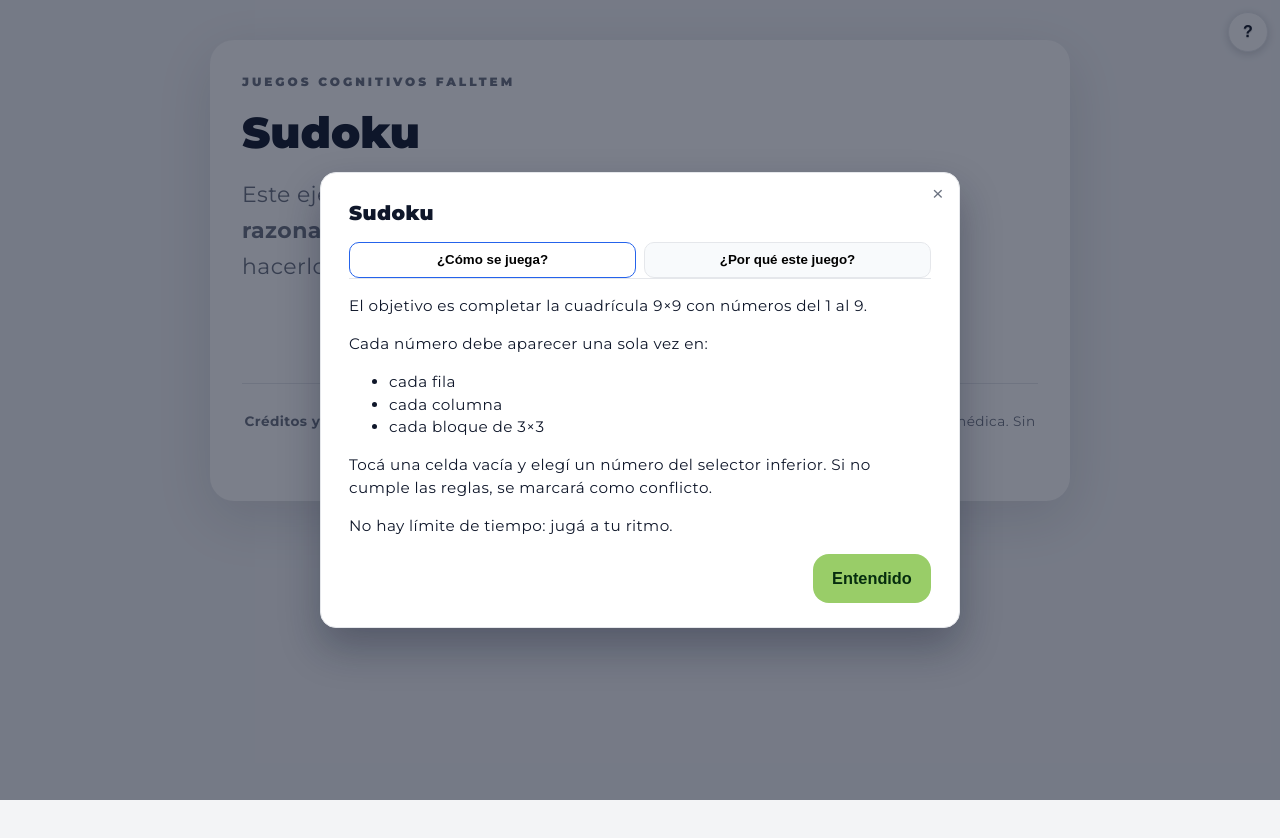
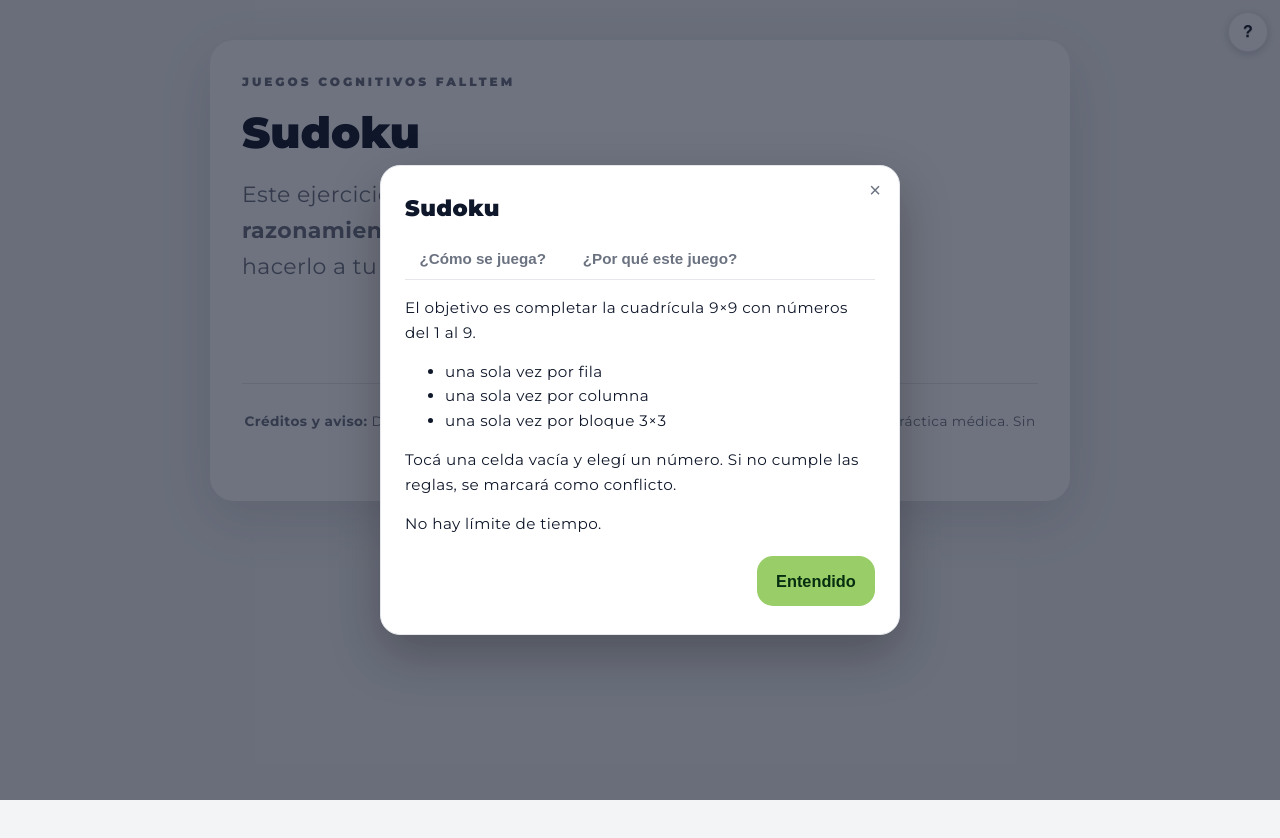
Before and after one commit to fundacion-falltem/Juego-Sudoku, a website with bundled scripts: page index.html in a window 1280 px wide. Both pictures are taken after a click on the button "Ayuda". Built offline with nearby package versions, Linux system fonts and the light colour scheme.

Commit message:
helper update

```diff
--- /dev/null
+++ b/css/sudoku-modal.css
@@ -0,0 +1,79 @@
+/* Sudoku — Modal ayuda (solo Sudoku, no global) */
+
+#aboutModal.modal {
+  position: fixed;
+  inset: 0;
+  background: rgba(15, 23, 42, 0.6);
+  display: none;
+  align-items: center;
+  justify-content: center;
+  z-index: 999;
+}
+
+#aboutModal.modal.open {
+  display: flex;
+}
+
+#aboutModal .modal-card {
+  background: #fff;
+  border-radius: 20px;
+  width: calc(100% - 2rem);
+  max-width: 520px;
+  max-height: 85vh;
+  overflow: auto;
+  padding: 1.5rem 1.5rem 1.75rem;
+  box-shadow: 0 20px 50px rgba(0,0,0,0.25);
+  position: relative;
+}
+
+#aboutModal .modal-close {
+  position: absolute;
+  top: 0.75rem;
+  right: 0.75rem;
+  font-size: 1.25rem;
+  background: transparent;
+  border: none;
+  cursor: pointer;
+}
+
+#aboutModal .modal-title {
+  margin: 0 0 1rem;
+  font-size: 1.4rem;
+  font-weight: 900;
+}
+
+#aboutModal .modal-tabs {
+  display: flex;
+  gap: 0.5rem;
+  margin-bottom: 1rem;
+}
+
+#aboutModal .modal-tabs .tab {
+  flex: 1;
+  padding: 0.6rem 0.75rem;
+  border-radius: 10px;
+  border: 1px solid var(--border, #e5e7eb);
+  background: #f8fafc;
+  font-weight: 700;
+  cursor: pointer;
+}
+
+#aboutModal .modal-tabs .tab.active {
+  background: #fff;
+  border-color: var(--brand, #2563eb);
+}
+
+#aboutModal .tab-panel[hidden] {
+  display: none;
+}
+
+#aboutModal .modal-actions {
+  margin-top: 1.25rem;
+  display: flex;
+  justify-content: flex-end;
+}
+
+#aboutModal .disclaimer {
+  font-size: 0.85rem;
+  color: var(--muted, #64748b);
+}
--- a/index.html
+++ b/index.html
@@ -16,11 +16,11 @@
   <link rel="stylesheet" href="css/falltem-tokens.css">
   <link rel="stylesheet" href="css/game-shell.css">
   <link rel="stylesheet" href="css/sudoku.css">
+  <link rel="stylesheet" href="css/sudoku-modal.css">
 </head>
 
 <body>
 
-  <!-- Accesibilidad -->
   <a href="#juego" class="skip">Saltar al juego</a>
 
   <!-- Botón ayuda -->
@@ -33,9 +33,7 @@
     >?</button>
   </div>
 
-  <!-- CONTENEDOR GENERAL -->
   <main class="wrap">
-
     <div class="card">
 
       <!-- INTRO -->
@@ -51,19 +49,13 @@
         </p>
 
         <section class="controles">
-          <button
-            id="btnComenzar"
-            class="btn principal"
-            type="button"
-          >
+          <button id="btnComenzar" class="btn principal" type="button">
             Comenzar
           </button>
         </section>
       </header>
 
-      <!-- =========================
-           JUEGO
-           ========================= -->
+      <!-- JUEGO -->
       <section
         id="juego"
         class="juego juego-sudoku"
@@ -71,7 +63,6 @@
         aria-live="polite"
       >
         <div class="game-shell">
-
           <div class="sudoku-app">
 
             <div class="sudoku-game">
@@ -98,14 +89,8 @@
         </div>
       </section>
 
-      <!-- ESTADO -->
-      <section
-        id="estado"
-        class="estado"
-        aria-live="polite"
-      ></section>
+      <section id="estado" class="estado" aria-live="polite"></section>
 
-      <!-- FOOTER -->
       <footer class="mini-credit">
         <p>
           <strong>Créditos y aviso:</strong>
@@ -118,77 +103,46 @@
     </div>
   </main>
 
-  <!-- =========================
-       MODAL AYUDA
-       ========================= -->
-  <div
-    id="aboutModal"
-    class="modal"
-    aria-hidden="true"
-  >
-    <div
-      class="modal-card"
-      role="dialog"
-      aria-modal="true"
-      tabindex="-1"
-    >
+  <!-- MODAL AYUDA -->
+  <div id="aboutModal" class="modal" aria-hidden="true">
+    <div class="modal-card" role="dialog" aria-modal="true" tabindex="-1">
+
       <button class="modal-close" aria-label="Cerrar">×</button>
 
       <h2 class="modal-title">Sudoku</h2>
 
-      <!-- SOLAPAS -->
       <div class="modal-tabs">
-        <button class="tab active" data-tab="como">¿Cómo se juega?</button>
-        <button class="tab" data-tab="porque">¿Por qué este juego?</button>
+        <button class="modal-tab active" data-tab="como">¿Cómo se juega?</button>
+        <button class="modal-tab" data-tab="porque">¿Por qué este juego?</button>
       </div>
 
-      <!-- CONTENIDO -->
       <div class="modal-content">
 
-        <!-- CÓMO SE JUEGA -->
-        <div class="tab-panel active" data-panel="como">
+        <div class="modal-panel active" data-panel="como">
+          <p>El objetivo es completar la cuadrícula 9×9 con números del 1 al 9.</p>
+          <ul>
+            <li>una sola vez por fila</li>
+            <li>una sola vez por columna</li>
+            <li>una sola vez por bloque 3×3</li>
+          </ul>
           <p>
-            El objetivo es completar la cuadrícula 9×9 con números del 1 al 9.
-          </p>
-
-          <p>
-            Cada número debe aparecer una sola vez en:
-          </p>
-
-          <ul>
-            <li>cada fila</li>
-            <li>cada columna</li>
-            <li>cada bloque de 3×3</li>
-          </ul>
-
-          <p>
-            Tocá una celda vacía y elegí un número del selector inferior.
+            Tocá una celda vacía y elegí un número.
             Si no cumple las reglas, se marcará como conflicto.
           </p>
-
-          <p>
-            No hay límite de tiempo: jugá a tu ritmo.
-          </p>
+          <p>No hay límite de tiempo.</p>
         </div>
 
-        <!-- POR QUÉ ESTE JUEGO -->
-        <div class="tab-panel" data-panel="porque" hidden>
+        <div class="modal-panel" data-panel="porque" hidden>
           <p>
-            Este ejercicio entrena principalmente el
-            <strong>razonamiento lógico</strong>,
-            la <strong>memoria de trabajo</strong>,
-            la <strong>atención concentrada</strong>
-            y la <strong>resolución de problemas</strong>.
+            Este ejercicio entrena el <strong>razonamiento lógico</strong>,
+            la <strong>memoria de trabajo</strong> y la
+            <strong>atención concentrada</strong>.
           </p>
-
           <p>
-            Al analizar la cuadrícula, buscar patrones y aplicar reglas deductivas,
-            se fortalecen procesos cognitivos utilizados en programas de
-            entrenamiento mental.
+            Requiere planificar pasos, detectar patrones y aplicar reglas deductivas.
           </p>
-
           <p class="disclaimer">
-            Actividad lúdica: no constituye práctica médica.
+            Actividad lúdica. No constituye práctica médica.
             No se recolectan datos personales.
           </p>
         </div>
--- a/js/modal-help.js
+++ b/js/modal-help.js
@@ -1,29 +1,33 @@
 document.addEventListener("DOMContentLoaded", () => {
   const aboutBtn = document.getElementById("aboutBtn");
   const modal = document.getElementById("aboutModal");
-  const closeBtn = modal?.querySelector(".modal-close");
-  const confirmBtn = modal?.querySelector(".modal-actions .btn");
 
-  // Abrir modal
-  aboutBtn?.addEventListener("click", () => {
+  if (!aboutBtn || !modal) return;
+
+  const closeBtn = modal.querySelector(".modal-close");
+  const confirmBtn = modal.querySelector(".modal-actions .btn");
+
+  // =========================
+  // Abrir / cerrar modal
+  // =========================
+  aboutBtn.addEventListener("click", () => {
+    modal.classList.add("open");
     modal.setAttribute("aria-hidden", "false");
-    modal.classList.add("open");
   });
 
-  // Cerrar modal
   function closeModal() {
+    modal.classList.remove("open");
     modal.setAttribute("aria-hidden", "true");
-    modal.classList.remove("open");
   }
 
   closeBtn?.addEventListener("click", closeModal);
   confirmBtn?.addEventListener("click", closeModal);
 
-  // ==========================
-  // SOLAPAS
-  // ==========================
-  const tabs = modal.querySelectorAll(".tab");
-  const panels = modal.querySelectorAll(".tab-panel");
+  // =========================
+  // SOLAPAS (TABS)
+  // =========================
+  const tabs = modal.querySelectorAll(".modal-tab");
+  const panels = modal.querySelectorAll(".modal-panel");
 
   tabs.forEach(tab => {
     tab.addEventListener("click", () => {
@@ -33,7 +37,7 @@ document.addEventListener("DOMContentLoaded", () => {
       tabs.forEach(t => t.classList.remove("active"));
       tab.classList.add("active");
 
-      // mostrar panel correcto
+      // mostrar panel correspondiente
       panels.forEach(panel => {
         if (panel.dataset.panel === target) {
           panel.hidden = false;
```
